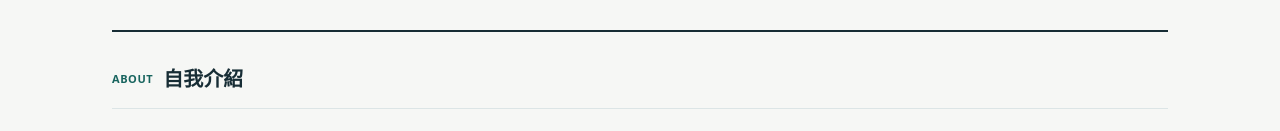
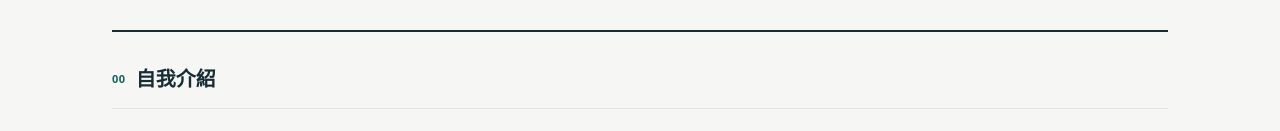
Before and after one commit to wei310129/agentic-engineering-cv, a plain HTML site: page resume/index.html in a window 1280 px wide. Shown: the part 604-735 px from the top of the page. Drawn offline with Linux system fonts and the light colour scheme.

Commit message:
Use section number for resume introduction

```diff
--- a/resume/index.html
+++ b/resume/index.html
@@ -159,7 +159,7 @@ nav a { flex-shrink:0; white-space:nowrap; }
 <aside class="profile-facts"><h2><span data-zh="求職資訊" data-en="Job preferences">求職資訊</span></h2><dl><div><dt><span data-zh="目標職務" data-en="Target role">目標職務</span></dt><dd><span data-zh="軟體工程師／後端工程師" data-en="Software / Backend Engineer">軟體工程師／後端工程師</span></dd></div><div><dt><span data-zh="工作地點" data-en="Location">工作地點</span></dt><dd><span data-zh="臺北／新北・可接受遠端" data-en="Taipei / New Taipei · Open to remote">臺北／新北・可接受遠端</span></dd></div><div><dt><span data-zh="到職時間" data-en="Availability">到職時間</span></dt><dd><span data-zh="錄取後一個月" data-en="One month after offer acceptance">錄取後一個月</span></dd></div><div><dt><span data-zh="語言能力" data-en="Languages">語言能力</span></dt><dd><span data-zh="英文聽說讀寫：中等" data-en="English: intermediate">英文聽說讀寫：中等</span></dd></div></dl>
 <address class="direct-contact"><div><span class="contact-label">Email</span><a href="mailto:wei310129@gmail.com">wei310129@gmail.com</a></div><div><span class="contact-label"><span data-zh="電話" data-en="Phone">電話</span></span><a href="tel:+886939676595">0939676595</a></div></address>
 <div class="contact-links"><a href="https://pda.104.com.tw/profile/share/gyJaYFBdhTGN7OQqqz9NEeO9MJ3blO5l" target="_blank" rel="noopener noreferrer"><span data-zh="104 完整履歷" data-en="Full resume on 104">104 完整履歷</span> ↗</a><a href="https://github.com/wei310129" target="_blank" rel="noopener noreferrer">GitHub ↗</a><a class="portfolio-link" href="https://wei310129.github.io/agentic-engineering-cv/"><span data-zh="查看 AI 協作開發作品集" data-en="View Agentic Engineering Portfolio">查看 AI 協作開發作品集</span> →</a></div></aside></section>
-<section id="introduction" class="resume-section introduction-section" aria-labelledby="introduction-title"><div class="section-heading"><span class="section-number">ABOUT</span><h2 id="introduction-title"><span data-zh="自我介紹" data-en="About me">自我介紹</span></h2></div><div class="introduction-grid">
+<section id="introduction" class="resume-section introduction-section" aria-labelledby="introduction-title"><div class="section-heading"><span class="section-number">00</span><h2 id="introduction-title"><span data-zh="自我介紹" data-en="About me">自我介紹</span></h2></div><div class="introduction-grid">
 <article class="introduction-item"><h3><span data-zh="全端與企業系統" data-en="Full-stack &amp; enterprise systems">全端與企業系統</span></h3><p><span data-zh="具約四年 Java 開發經驗，以後端為核心，亦具 React / Redux、JavaScript、JSP 開發經驗。曾參與保險核心系統、AI／真人客服產品開發及線上部署，目前駐點在富邦人壽 BFF／MID 專案，負責微服務、TWID／OCR 介接、對外 API 安全設計、高併發Log 及 Redis 高可用開發與驗證。" data-en="About four years of Java development experience, focused on backend systems with frontend experience in React / Redux, JavaScript and JSP. I have worked on insurance core systems, AI / live-agent customer service products and production deployments. I currently work on Fubon Life’s BFF / MID project, covering microservices, TWID / OCR integration, public API security, logging under high concurrency and Redis high availability development and validation.">具約四年 Java 開發經驗，以後端為核心，亦具 React / Redux、JavaScript、JSP 開發經驗。曾參與保險核心系統、AI／真人客服產品開發及線上部署，目前駐點在富邦人壽 BFF／MID 專案，負責微服務、TWID／OCR 介接、對外 API 安全設計、高併發Log 及 Redis 高可用開發與驗證。</span></p></article>
 <article class="introduction-item"><h3><span data-zh="AI 輔助開發與工程品質" data-en="AI-assisted development &amp; engineering quality">AI 輔助開發與工程品質</span></h3><p><span data-zh="重視以軟體工程方法引導及驗證 AI 產出，而非單純依賴程式碼生成。結合需求規格、模組設計、框架規範、設計模式、Code Review、自動化測試及 CI/CD，建立可驗證的開發流程，關注程式正確性、可維護性、安全性與技術債。" data-en="I guide and verify AI output through software engineering practices. Requirements, module design, framework conventions, design patterns, code review, automated testing and CI/CD form a verifiable development process focused on correctness, maintainability, security and technical debt.">重視以軟體工程方法引導及驗證 AI 產出，而非單純依賴程式碼生成。結合需求規格、模組設計、框架規範、設計模式、Code Review、自動化測試及 CI/CD，建立可驗證的開發流程，關注程式正確性、可維護性、安全性與技術債。</span></p></article>
 <article class="introduction-item"><h3><span data-zh="系統設計與設計模式" data-en="System design &amp; design patterns">系統設計與設計模式</span></h3><p><span data-zh="熟悉 OOP、SOLID 及樣板方法、裝飾器、觀察者..等設計模式與適用情境。曾設計跨專案共用 API 呼叫框架，釐清前後端責任邊界，兼顧流程一致性、低耦合與擴充性。" data-en="Familiar with OOP, SOLID and patterns such as Template Method, Decorator and Observer, including when to apply them. I designed a reusable API integration framework across projects, clarified frontend / backend responsibilities and balanced consistent workflows, low coupling and extensibility.">熟悉 OOP、SOLID 及樣板方法、裝飾器、觀察者..等設計模式與適用情境。曾設計跨專案共用 API 呼叫框架，釐清前後端責任邊界，兼顧流程一致性、低耦合與擴充性。</span></p></article>
```
